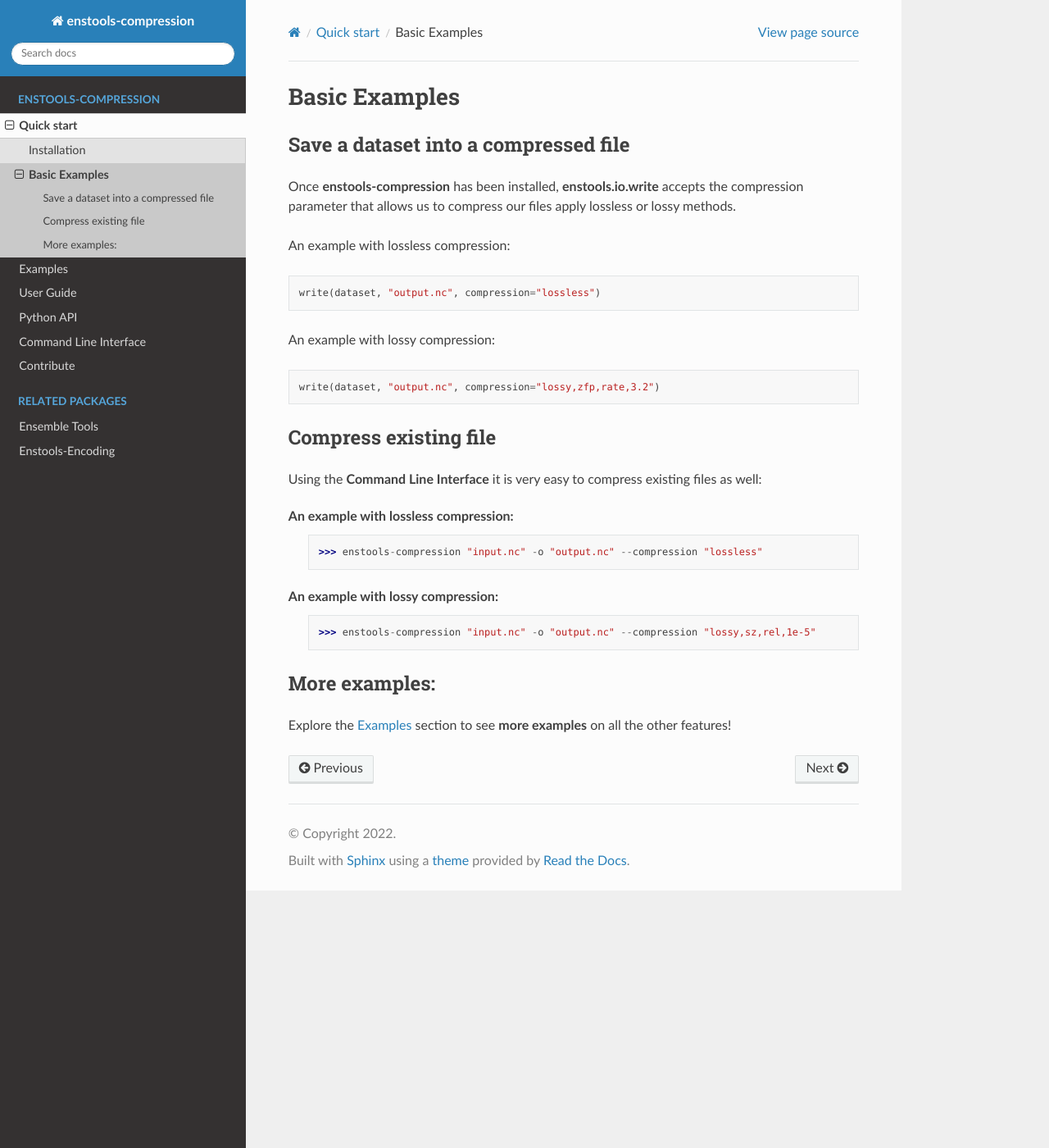
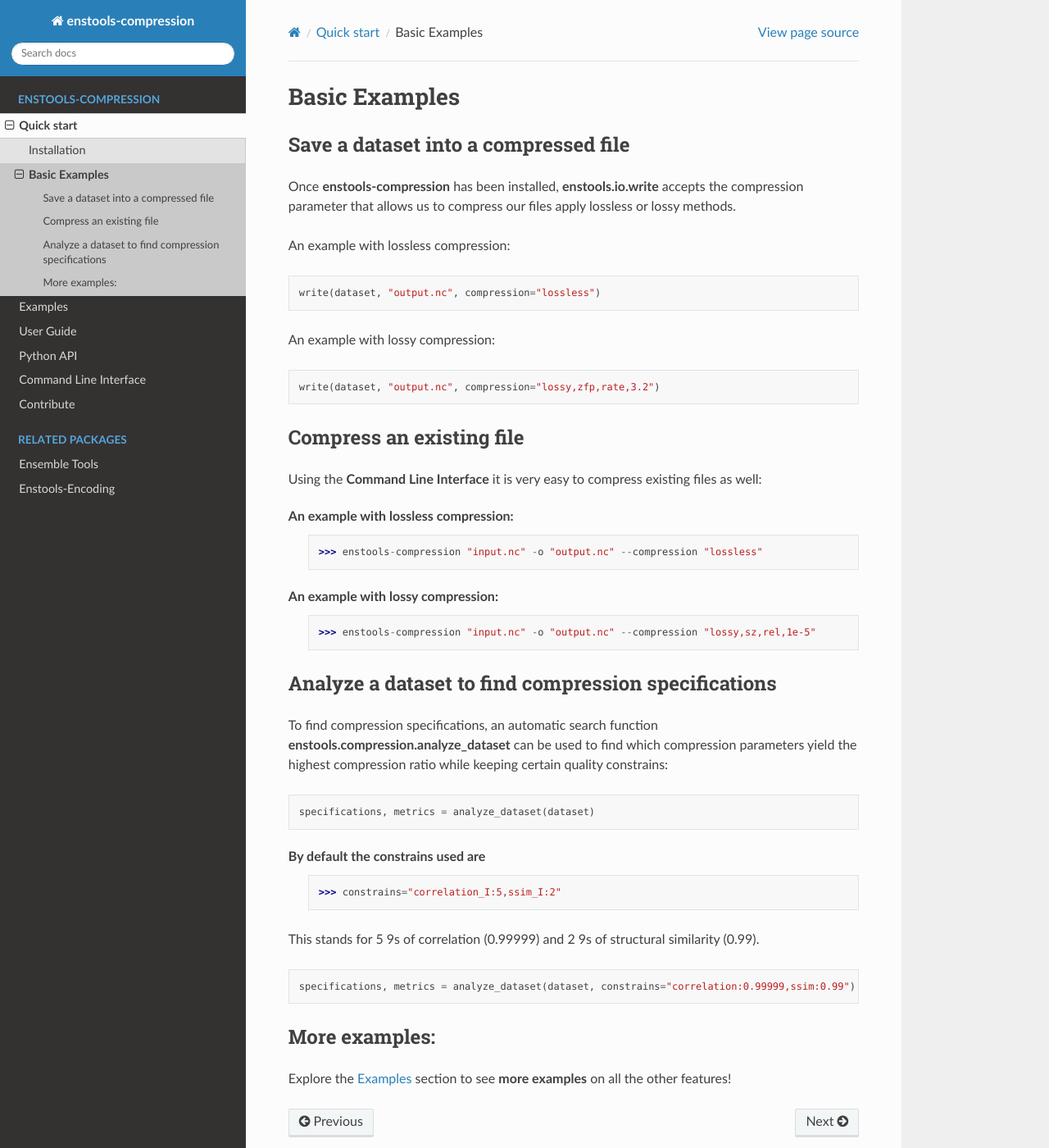
Before and after one commit to wavestoweather/enstools-compression, a Sphinx documentation site: the page built from docs/source/quick-start/basic_examples.rst, in a window 1280 px wide and 1400 px high. Shown: the whole window at 82% size. Built offline with Sphinx 7.4.7 and the Read the Docs theme 2.0.0, drawn with Linux system fonts in a browser that asks for light colours.

Commit message:
Update documentation and docstrings

```diff
--- a/docs/source/quick-start/basic_examples.rst
+++ b/docs/source/quick-start/basic_examples.rst
@@ -22,7 +22,7 @@
     write(dataset, "output.nc", compression="lossy,zfp,rate,3.2")
 
 
-Compress existing file
+Compress an existing file
 ----------------------
 
 Using the **Command Line Interface** it is very easy to compress existing files as well:
@@ -34,6 +34,26 @@
     >>> enstools-compression "input.nc" -o "output.nc" --compression "lossy,sz,rel,1e-5"
 
 
+Analyze a dataset to find compression specifications
+-------------------------------------
+
+To find compression specifications, an automatic search function **enstools.compression.analyze_dataset** can be used to find which compression parameters yield the highest compression ratio while keeping certain quality constrains:
+
+.. code::
+
+    specifications, metrics = analyze_dataset(dataset)
+
+By default the constrains used are
+    >>> constrains="correlation_I:5,ssim_I:2"
+
+This stands for 5 9s of correlation (0.99999) and 2 9s of structural similarity (0.99).
+
+.. code::
+
+    specifications, metrics = analyze_dataset(dataset, constrains="correlation:0.99999,ssim:0.99")
+
+
+
 More examples:
 --------------
 
--- a/docs/source/quick-start/installation.rst
+++ b/docs/source/quick-start/installation.rst
@@ -42,5 +42,5 @@
 A convenient way to install enstools for development is to make a local copy of the repository and install it as an
 editable package:
 
-    >>> git clone https://github.com/wavestoweather/enstools
-    >>> pip install -e enstools/
+    >>> git clone https://github.com/wavestoweather/enstools-compression
+    >>> pip install -e enstools-compression/
--- a/docs/source/user-guide/index.rst
+++ b/docs/source/user-guide/index.rst
@@ -4,10 +4,10 @@
 ==========
 
 
-.. grid:: 1
+.. grid:: 2
 
     .. grid-item-card::
-        :columns: 7
+        :columns: 5
 
         .. image:: ../images/icons/api.svg
             :width: 50%
@@ -22,7 +22,7 @@
             Using the **Python API**
 
     .. grid-item-card::
-        :columns: 7
+        :columns: 5
 
         .. image:: ../images/icons/cli.svg
             :width: 50%
--- a/docs/source/user-guide/using_api.rst
+++ b/docs/source/user-guide/using_api.rst
@@ -13,7 +13,7 @@
     from enstools.io import read,write
 
     with read("input.nc") as dataset:
-        write(dataset,"output.nc", compression=lossless)
+        write(dataset,"output.nc", compression="lossless")
 
 We added a method that does just thad adding few more features: :meth:`enstools.compression.api.compress`
 
```
Also changed, not shown: docs/source/api.rst (+43 -0 lines), 2 other files.
